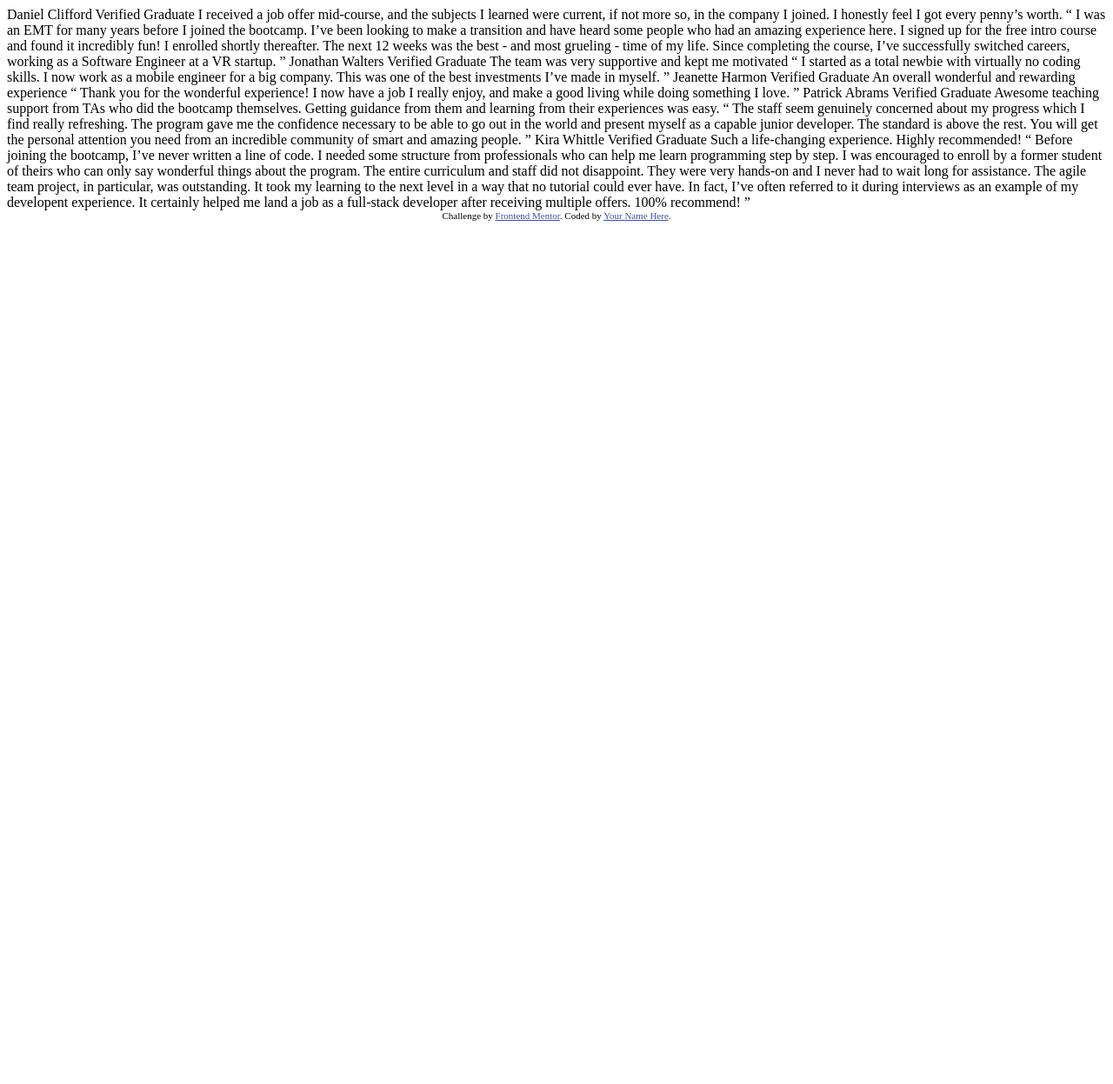
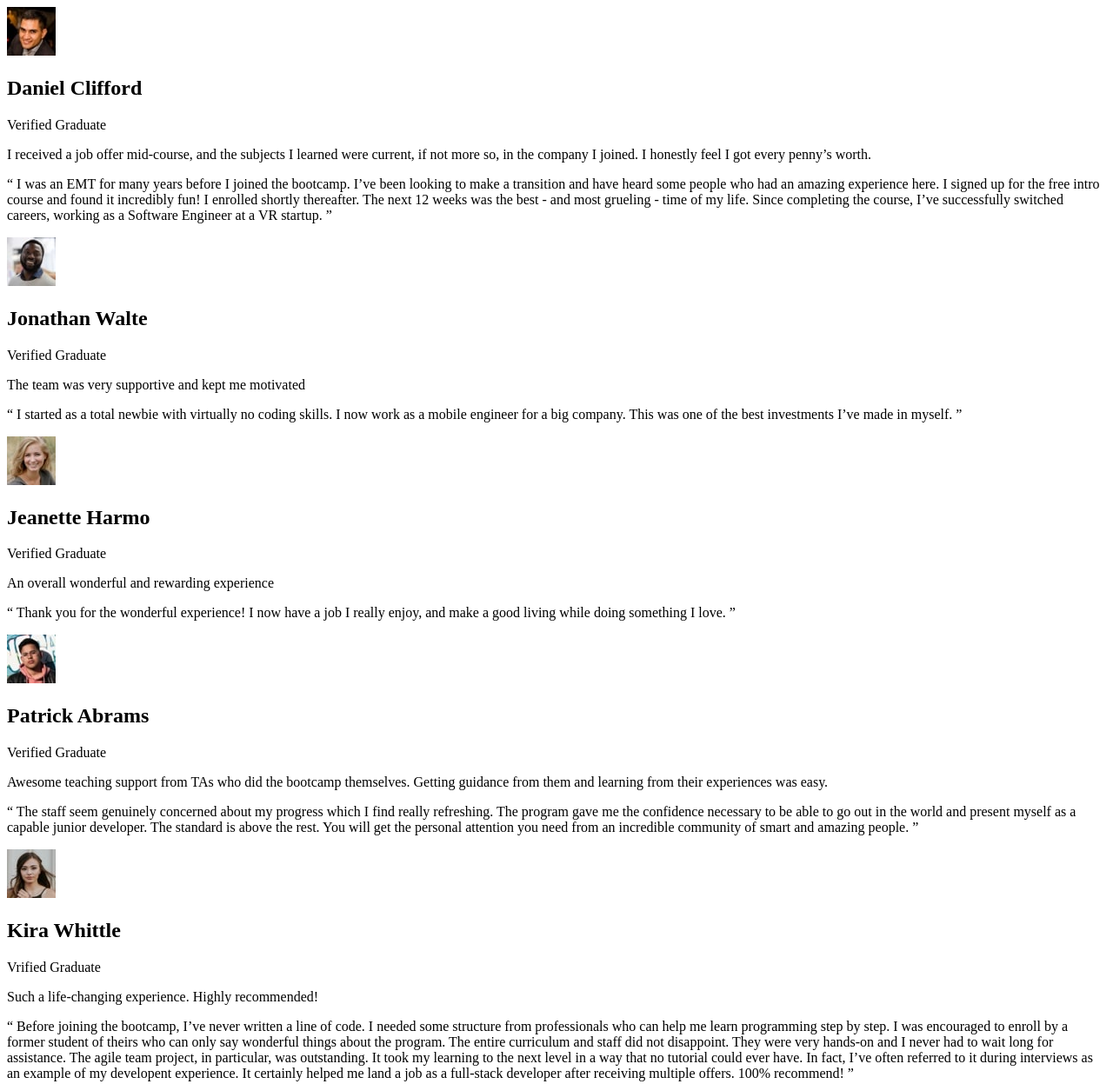
Before and after one commit to dat-andrew-chang/testimonials-grid-section, a plain HTML site: page index.html in a window 1280 px wide. Shown: the top 1247 px of the page at 87% size. Before the commit the page ends 800 px from the top, so only its background shows below. Drawn offline with Linux system fonts and the light colour scheme.

Commit message:
modify index.html

```diff
--- a/index.html
+++ b/index.html
@@ -1,76 +1,135 @@
 <!DOCTYPE html>
 <html lang="en">
+
 <head>
   <meta charset="UTF-8">
-  <meta name="viewport" content="width=device-width, initial-scale=1.0"> <!-- displays site properly based on user's device -->
+  <meta name="viewport" content="width=device-width, initial-scale=1.0">
+  <!-- displays site properly based on user's device -->
 
   <link rel="icon" type="image/png" sizes="32x32" href="./images/favicon-32x32.png">
 
-  <title>Frontend Mentor | [Challenge Name Here]</title>
+  <title>Frontend Mentor | [Andrew Chang]</title>
 
   <!-- Feel free to remove these styles or customise in your own stylesheet 👍 -->
-  <style>
-    .attribution { font-size: 11px; text-align: center; }
-    .attribution a { color: hsl(228, 45%, 44%); }
-  </style>
+  <!-- <style>
+    .attribution {
+      font-size: 11px;
+      text-align: center;
+    }
+
+    .attribution a {
+      color: hsl(228, 45%, 44%);
+    }
+  </style> -->
 </head>
+
 <body>
-  Daniel Clifford
-  Verified Graduate
+  <main>
 
-  I received a job offer mid-course, and the subjects I learned were current, if not more so,
-  in the company I joined. I honestly feel I got every penny’s worth.
+    <article class="testimonial">
+      <div class="testimonial__user">
+        <div class="testimonial__userPic">
+          <img src="./images/image-daniel.jpg" alt="daniel clifford">
+        </div>
+        <div class="testimonial__userInfo">
+          <h2>Daniel Clifford</h2>
+          <p>Verified Graduate</p>
+        </div>
+      </div>
 
-  “ I was an EMT for many years before I joined the bootcamp. I’ve been looking to make a
+      <p>I received a job offer mid-course, and the subjects I learned were current, if not more so,
+        in the company I joined. I honestly feel I got every penny’s worth.</p>
+
+      <p>“ I was an EMT for many years before I joined the bootcamp. I’ve been looking to make a
         transition and have heard some people who had an amazing experience here. I signed up
         for the free intro course and found it incredibly fun! I enrolled shortly thereafter.
         The next 12 weeks was the best - and most grueling - time of my life. Since completing
-  the course, I’ve successfully switched careers, working as a Software Engineer at a VR startup. ”
+        the course, I’ve successfully switched careers, working as a Software Engineer at a VR startup. ”</p>
+    </article>
 
-  Jonathan Walters
-  Verified Graduate
+    <article class="testimonial">
+      <div class="testimonial__user">
+        <div class="testimonial__userPic">
+          <img src="./images/image-jonathan.jpg" alt="Jonathan Walte">
+        </div>
+        <div class="testimonial__userInfo">
+          <h2>Jonathan Walte</h2>
+          <p>Verified Graduate</p>
+        </div>
+      </div>
 
-  The team was very supportive and kept me motivated
+      <p>The team was very supportive and kept me motivated</p>
 
-  “ I started as a total newbie with virtually no coding skills. I now work as a mobile engineer
-  for a big company. This was one of the best investments I’ve made in myself. ”
+      <p>“ I started as a total newbie with virtually no coding skills. I now work as a mobile engineer
+        for a big company. This was one of the best investments I’ve made in myself. ”</p>
+    </article>
 
-  Jeanette Harmon
-  Verified Graduate
+    <article class="testimonial">
+      <div class="testimonial__user">
+        <div class="testimonial__userPic">
+          <img src="./images/image-jeanette.jpg" alt="Jeanette Harmo">
+        </div>
+        <div class="testimonial__userInfo">
+          <h2>Jeanette Harmo</h2>
+          <p>Verified Graduate</p>
+        </div>
+      </div>
 
-  An overall wonderful and rewarding experience
+      <p>An overall wonderful and rewarding experience</p>
 
-  “ Thank you for the wonderful experience! I now have a job I really enjoy, and make a good living
-  while doing something I love. ”
+      <p>“ Thank you for the wonderful experience! I now have a job I really enjoy, and make a good living
+        while doing something I love. ”</p>
+    </article>
 
-  Patrick Abrams
-  Verified Graduate
+    <article class="testimonial">
+      <div class="testimonial__user">
+        <div class="testimonial__userPic">
+          <img src="./images/image-patrick.jpg" alt="Patrick Abrams">
+        </div>
+        <div class="testimonial__userInfo">
+          <h2>Patrick Abrams</h2>
+          <p>Verified Graduate</p>
+        </div>
+      </div>
 
-  Awesome teaching support from TAs who did the bootcamp themselves. Getting guidance from them and
-  learning from their experiences was easy.
+      <p>Awesome teaching support from TAs who did the bootcamp themselves. Getting guidance from them and
+        learning from their experiences was easy.</p>
 
-  “ The staff seem genuinely concerned about my progress which I find really refreshing. The program
+      <p>“ The staff seem genuinely concerned about my progress which I find really refreshing. The program
         gave me the confidence necessary to be able to go out in the world and present myself as a capable
         junior developer. The standard is above the rest. You will get the personal attention you need from
-  an incredible community of smart and amazing people. ”
+        an incredible community of smart and amazing people. ”</p>
+    </article>
 
-  Kira Whittle
-  Verified Graduate
+    <article class="testimonial">
+      <div class="testimonial__user">
+        <div class="testimonial__userPic">
+          <img src="./images/image-kira.jpg" alt="Kira Whittle">
+        </div>
+        <div class="testimonial__userInfo">
+          <h2>Kira Whittle</h2>
+          <p>Vrified Graduate</p>
+        </div>
+      </div>
 
-  Such a life-changing experience. Highly recommended!
+      <p>Such a life-changing experience. Highly recommended!</p>
 
-  “ Before joining the bootcamp, I’ve never written a line of code. I needed some structure from
+      <p> “ Before joining the bootcamp, I’ve never written a line of code. I needed some structure from
         professionals who can help me learn programming step by step. I was encouraged to enroll by a former
         student of theirs who can only say wonderful things about the program. The entire curriculum and staff
         did not disappoint. They were very hands-on and I never had to wait long for assistance. The agile team
         project, in particular, was outstanding. It took my learning to the next level in a way that no tutorial
         could ever have. In fact, I’ve often referred to it during interviews as an example of my developent
         experience. It certainly helped me land a job as a full-stack developer after receiving multiple offers.
-  100% recommend! ”
+        100% recommend! ”</p>
+    </article>
+
+  </main>
 
   <div class="attribution">
     Challenge by <a href="https://www.frontendmentor.io?ref=challenge" target="_blank">Frontend Mentor</a>.
-    Coded by <a href="#">Your Name Here</a>.
+    Coded by <a href="#">Andrew Chang</a>.
   </div>
 </body>
+
 </html>
```
Lines whose indentation alone changed are shown as unchanged.
